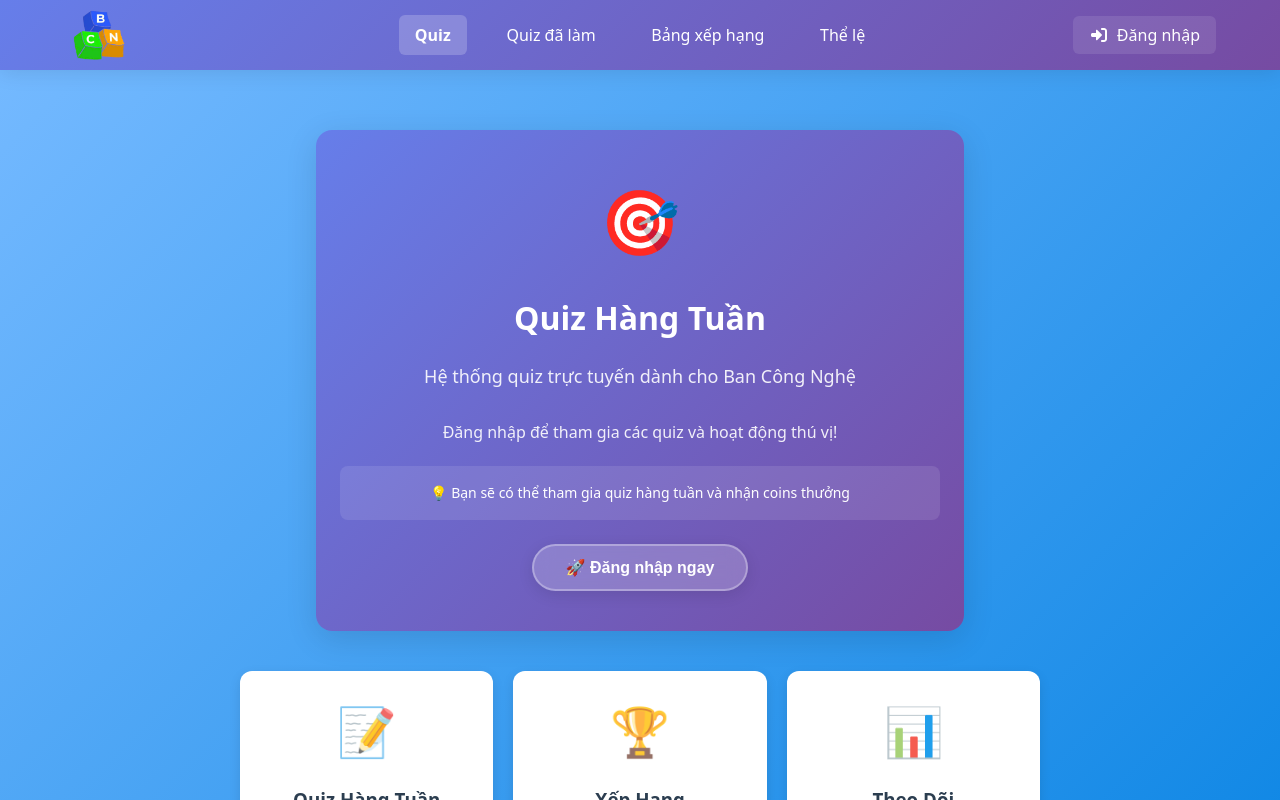
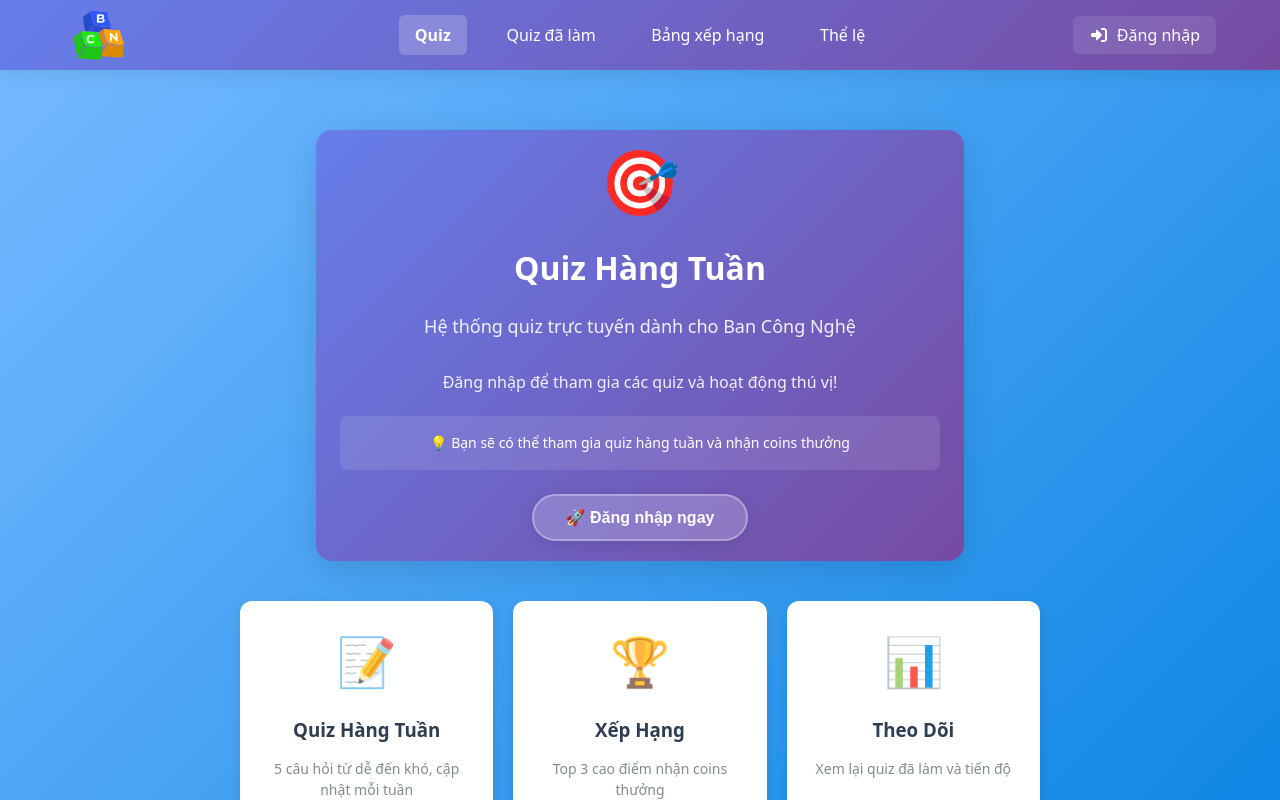
Before and after one commit to MinhKiet05/web-quiz-bcn, a React (Vite) app: page / in a window 1280 px wide. Shown: the top 800 px of the page. Built offline with nearby package versions, Linux system fonts and the light colour scheme.

Commit message:
fix Quizz

```diff
--- a/src/App.jsx
+++ b/src/App.jsx
@@ -142,9 +142,10 @@ const Home = () => {
     <>
       <div style={{ padding: '40px', textAlign: 'center' }}>
         <div style={{
+          minWidth:'250px',
           background: 'linear-gradient(135deg, #667eea 0%, #764ba2 100%)',
           color: 'white',
-          padding: '40px 24px',
+          padding: '0px 24px 20px 24px',
           borderRadius: '16px',
           boxShadow: '0 8px 32px rgba(0,0,0,0.12)',
           textAlign: 'center',
@@ -153,7 +154,7 @@ const Home = () => {
           lineHeight: 1.6
         }}>
           <div style={{ fontSize: '64px', marginBottom: '20px' }}>🎯</div>
-          <h1 style={{ margin: '0 0 16px 0', fontSize: '32px' }}>
+          <h1 style={{ margin: '-10px 0 16px 0', fontSize: '32px' }}>
             Quiz Hàng Tuần
           </h1>
           <p style={{ fontSize: '18px', opacity: 0.9, marginBottom: '30px' }}>
```
